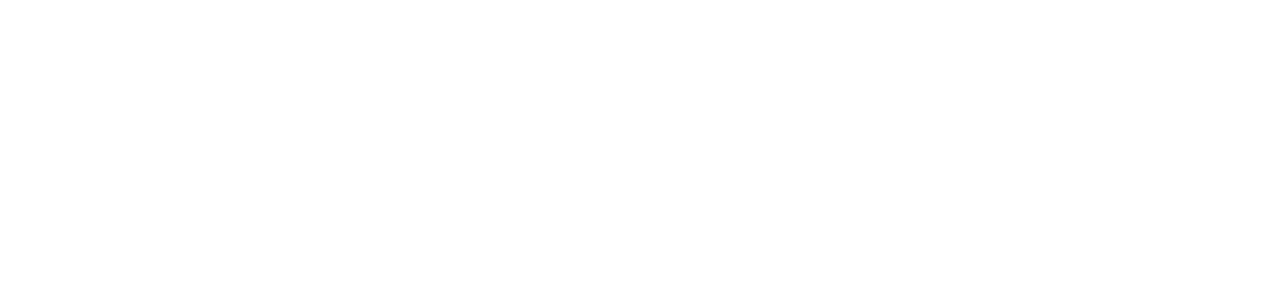
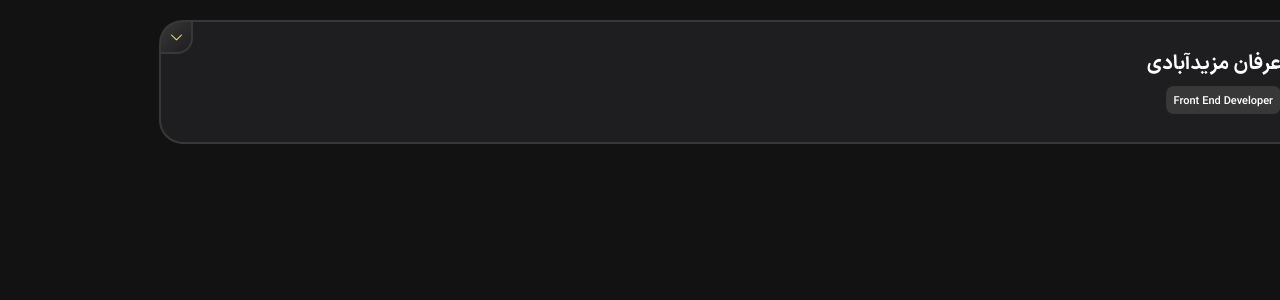
Before and after one commit to erfanmazid/Portfolio, a Next.js app: page / in a window 1280 px wide. Shown: the top 300 px of the page. Built offline with nearby package versions, Linux system fonts and the light colour scheme.

Commit message:
refactor: change font to iran-sans

```diff
--- a/app/layout.tsx
+++ b/app/layout.tsx
@@ -1,8 +1,15 @@
 import type { Metadata } from "next";
-import { Vazirmatn } from "next/font/google";
+import localFont from "next/font/local";
 import "./globals.css";
+import Navbar from "@/components/features/navbar";
+import InfoSection from "@/components/features/info";
 
-const vazirmatn = Vazirmatn({ subsets: ["latin"] });
+const iranSans = localFont({
+  src: "./fonts/IRANSans.woff2",
+  variable: "--font-iran-sans",
+  weight: "100 900",
+  display: "swap",
+});
 
 export const metadata: Metadata = {
   title: "Create Next App",
@@ -16,7 +23,13 @@ export default function RootLayout({
 }>) {
   return (
     <html lang="fa" dir="rtl">
-      <body className={`${vazirmatn.className} antialiased`}>{children}</body>
+      <body
+        className={`font-iranSans ${iranSans.variable} antialiased bg-smoky-black p-5`}
+      >
+        <InfoSection />
+        <Navbar />
+        <main>{children}</main>
+      </body>
     </html>
   );
 }
--- a/tailwind.config.ts
+++ b/tailwind.config.ts
@@ -14,6 +14,9 @@ const config: Config = {
         "orenge-yellow": "#fceb83",
         "light-gray": "#383838",
       },
+      fontFamily: {
+        iranSans: "var(--font-iran-sans)",
+      },
     },
   },
   plugins: [],
```
Also changed, not shown: app/fonts/IRANSans.woff2 (added).
